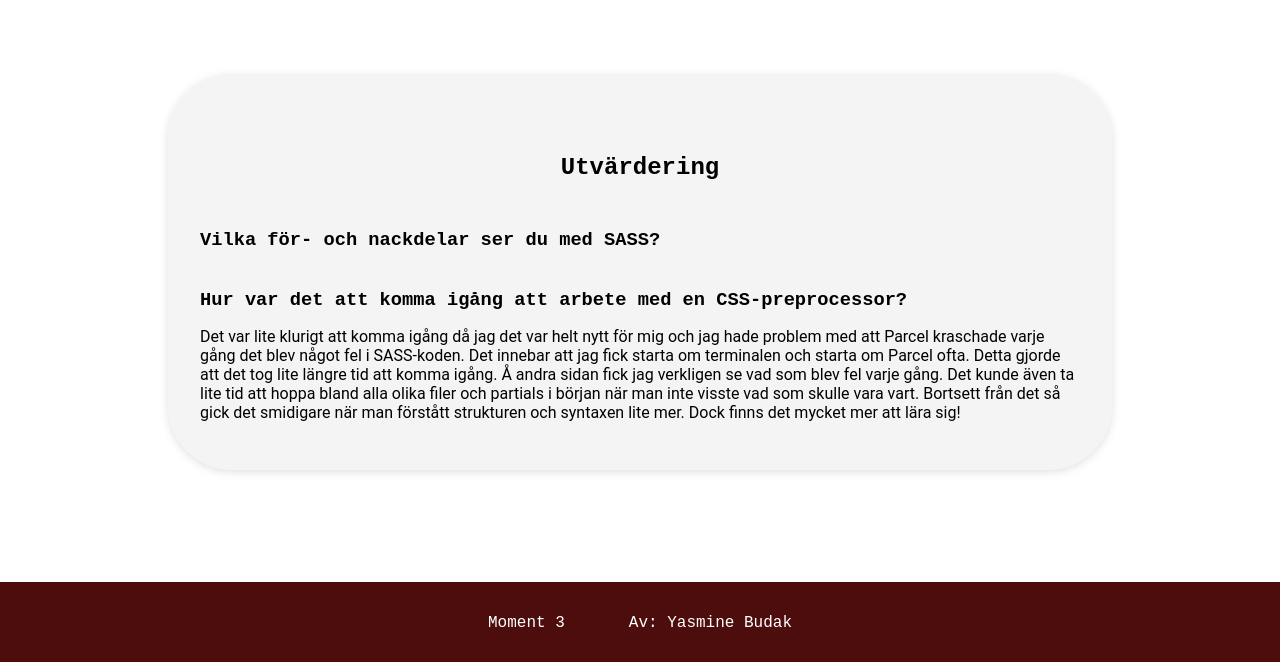
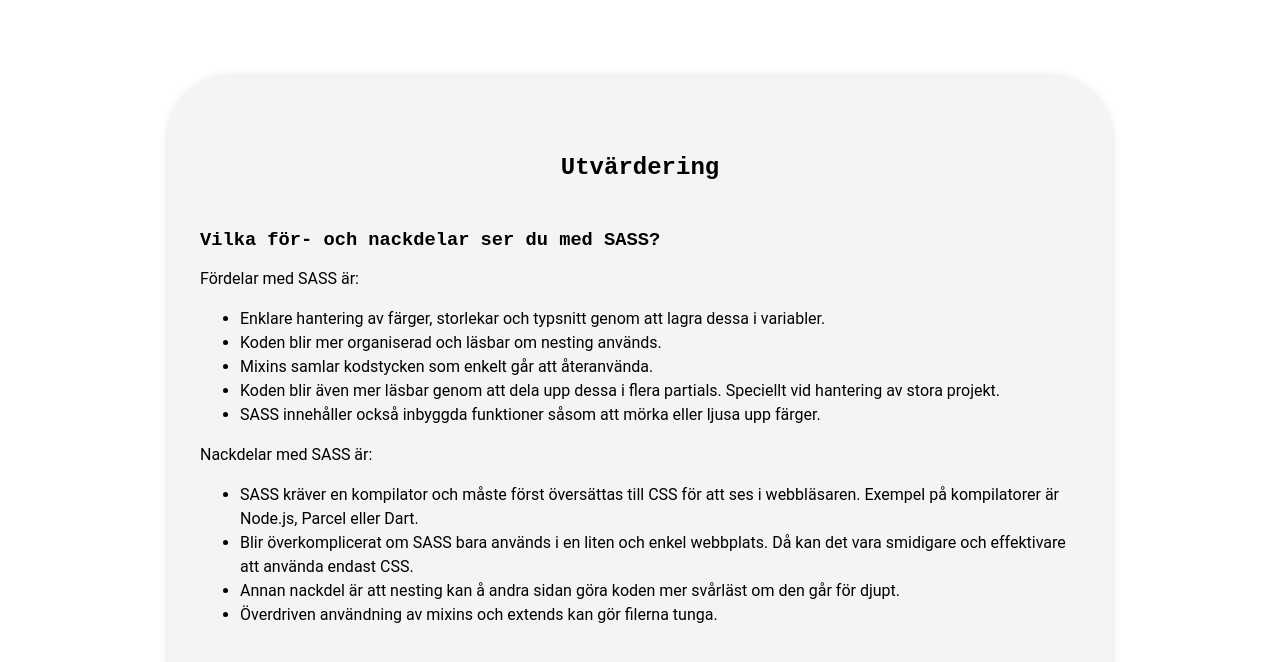
Before and after one commit to velemon/moment3, a website built with Parcel: page src/SASS.html in a window 1280 px wide. Shown: the part 134-796 px from the top of the page. Built offline with nearby package versions, Linux system fonts and the light colour scheme.

Commit message:
sass html innehåll

```diff
--- a/src/SASS.html
+++ b/src/SASS.html
@@ -24,9 +24,28 @@
     <main>
         <section class="main-section">
             <h2>Utvärdering</h2>
-            <h3>Vilka för- och nackdelar ser du med SASS?</h3>
-            <p></p>
-            <h3>Hur var det att komma igång att arbete med en CSS-preprocessor?</h3>
+            <h3 class="third-title">Vilka för- och nackdelar ser du med SASS?</h3>
+            <p>Fördelar med SASS är:</p>
+            <ul>
+                <li>Enklare hantering av färger, storlekar och typsnitt genom att lagra dessa i variabler.</li>
+                <li>Koden blir mer organiserad och läsbar om nesting används.</li>
+                <li>Mixins samlar kodstycken som enkelt går att återanvända.</li>
+                <li>Koden blir även mer läsbar genom att dela upp dessa i flera partials. Speciellt vid hantering av
+                    stora projekt.</li>
+                <li>SASS innehåller också inbyggda funktioner såsom att mörka eller ljusa upp färger.</li>
+            </ul>
+            <p>Nackdelar med SASS är:</p>
+            <ul>
+                <li>SASS kräver en kompilator och måste först översättas till CSS för att ses i webbläsaren.
+                    Exempel på kompilatorer är Node.js, Parcel eller Dart.
+                </li>
+                <li>Blir överkomplicerat om SASS bara används i en liten och enkel webbplats. Då kan det
+                    vara smidigare och effektivare att använda endast CSS.
+                </li>
+                <li>Annan nackdel är att nesting kan å andra sidan göra koden mer svårläst om den går för djupt.</li>
+                <li>Överdriven användning av mixins och extends kan gör filerna tunga.</li>
+            </ul>
+            <h3 class="third-title">Hur var det att komma igång att arbete med en CSS-preprocessor?</h3>
             <p>Det var lite klurigt att komma igång då jag det var helt nytt för mig och jag hade problem
                 med att Parcel kraschade varje gång det blev något fel i SASS-koden. Det innebar att
                 jag fick starta om terminalen och starta om Parcel ofta. Detta gjorde att det tog lite längre
@@ -34,8 +53,7 @@
                 kunde även ta lite tid att hoppa bland alla olika filer och partials i början när man inte visste
                 vad som skulle vara vart.
                 Bortsett från det så gick det smidigare när man förstått strukturen och syntaxen lite mer. Dock
-                finns det mycket mer att lära sig!
-            </p>
+                finns det mycket mer att lära sig!</p>
         </section>
     </main>
     <footer>
--- a/src/css/_layout.scss
+++ b/src/css/_layout.scss
@@ -32,15 +32,13 @@
     @include base.current-page;
 }
 
-h2,
-h3 {
+.third-title {
     font-family: base.$font-stack;
     @include base.title;
 }
 
-
-
 h2 {
+    @extend .third-title;
     margin-bottom: 2em;
     text-align: center;
 }
@@ -71,12 +69,17 @@
     margin: 0 auto;
     border-radius: 4em;
     box-shadow: rgba(99, 99, 99, 0.2) 0px 2px 8px 0px;
+
+    p {
+        font-family: base.$secondary-font;
+        line-height: 1.5em;
+    }
 }
 
-main p,
 header p,
 main li {
     font-family: base.$secondary-font;
+    line-height: 1.5em;
 }
 
 .source {
```
Also changed, not shown: src/index.html (+3 -3 lines).
